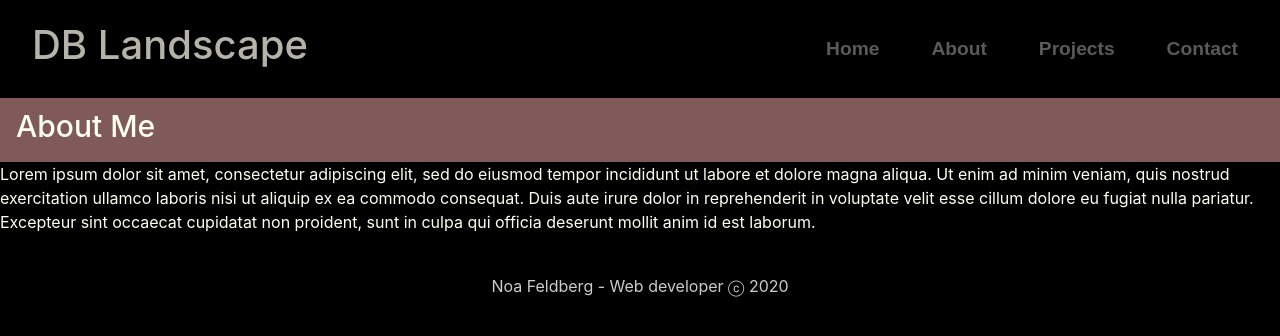
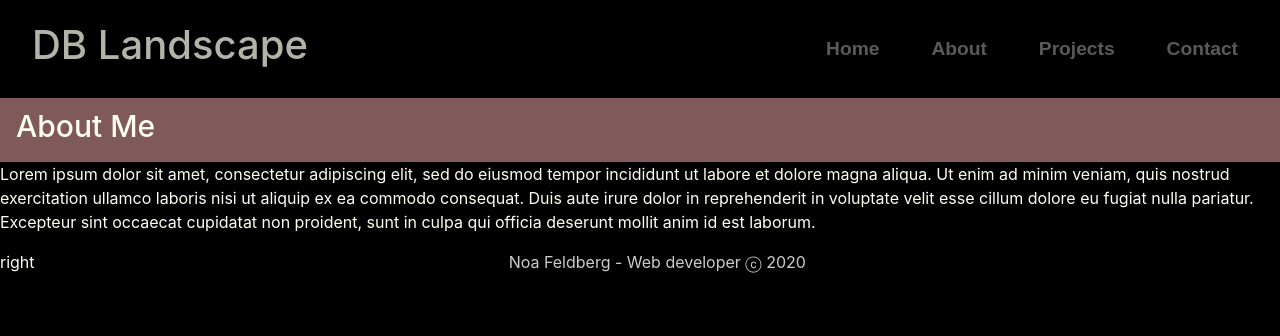
Before and after one commit to noaFeldberg/WebApp-Dalia, a React (Create React App) app: page /about in a window 1280 px wide. Shown: the top 336 px of the page. Built offline with nearby package versions, Linux system fonts and the light colour scheme; a web font is replaced by a local one.

Commit message:
add dives for css

```diff
--- a/src/components/About.jsx
+++ b/src/components/About.jsx
@@ -6,13 +6,17 @@ function About() {
     return (
         <div>
             <div className="headeings" id="projectHeader"><h1>About Me</h1></div>
-            <p>Lorem ipsum dolor sit amet, consectetur adipiscing elit,
+            <div id="aboutMe">
+            <p >Lorem ipsum dolor sit amet, consectetur adipiscing elit,
                 sed do eiusmod tempor incididunt ut labore et dolore magna aliqua.
                 Ut enim ad minim veniam, quis nostrud exercitation ullamco laboris
                 nisi ut aliquip ex ea commodo consequat. Duis aute irure dolor in
                 reprehenderit in voluptate velit esse cillum dolore eu fugiat nulla pariatur.
                 Excepteur sint occaecat cupidatat non proident,
                 sunt in culpa qui officia deserunt mollit anim id est laborum.</p>
+                </div>
+            <div id="daliaImg"><p>right</p>
+            </div>
         </div>
     );
 }
```
